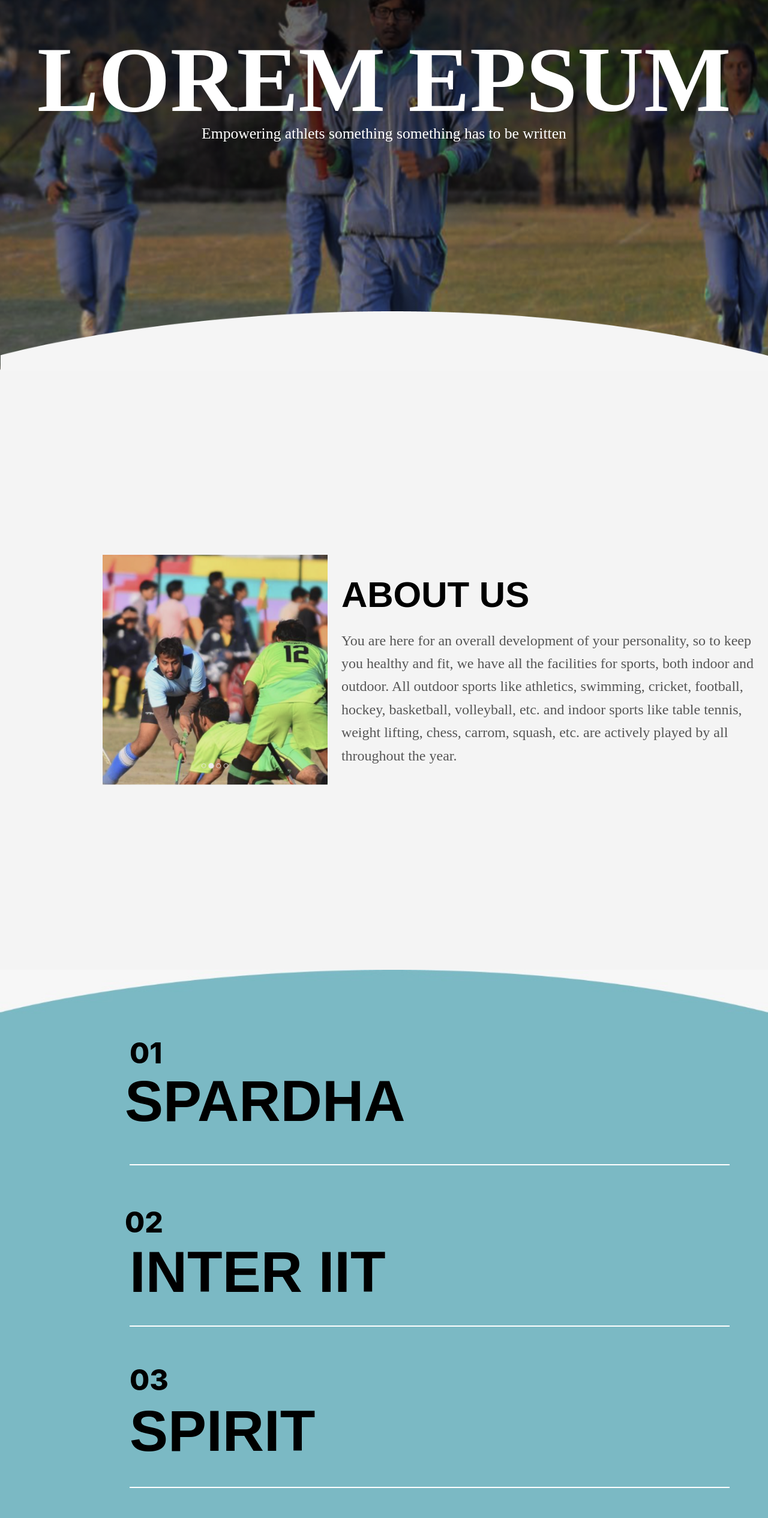
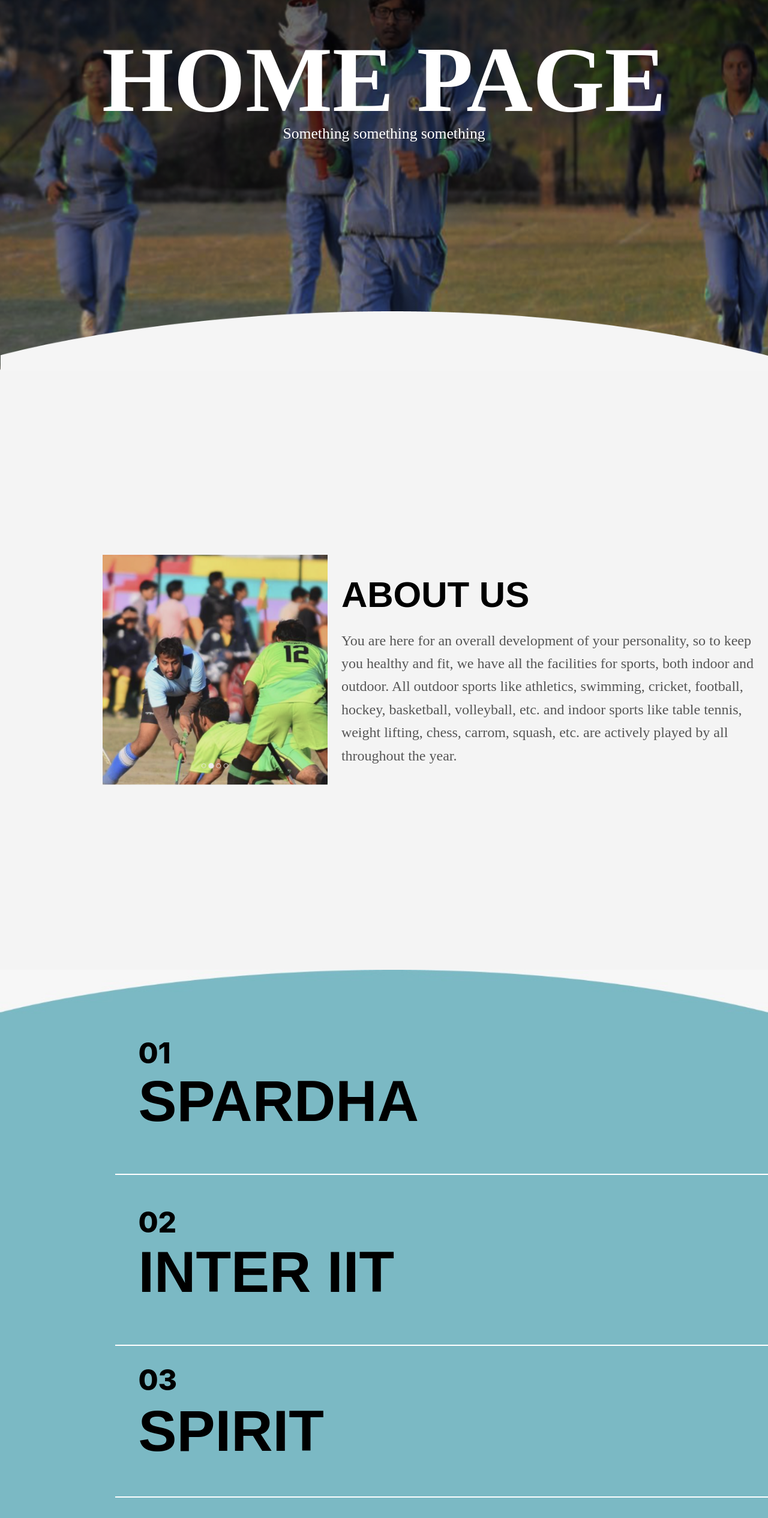
Before and after one commit to swciitg/sports_board_website, a React (Create React App) app: page / in a window 1280 px wide. Shown: the part 233-2764 px from the top of the page at 60% size. Built offline with nearby package versions, Linux system fonts and the light colour scheme; a web font is replaced by a local one.

Commit message:
Added props

```diff
--- a/src/components/Footer.jsx
+++ b/src/components/Footer.jsx
@@ -16,8 +16,9 @@ return(
   <div className="image w-52 h-52"><img id="img" className=" h-52 w-52 " src={img1}alt=""/></div>
   <div className="content flex flex-col flex-wrap items-start justify-start   ">
     <div id="part3" className="details flex flex-col flex-wrap items-start justify-start gap-1  p-1 m-1 ">
-      <div className=" flex flex-col flex-wrap items-start justify-start"  ><div id="heading" className=" heading flex flex-row gap-1"><h1  id="head" className=" text-2xl mt-2 font-extrabold ">STUDENTS</h1> <h1 id="head" className=" text-2xl mt-2 font-extrabold " > GYMKHANA</h1></div>
-         <h1 id="head" className="text-2xl ml-0 font-extrabold ">COUNCIL</h1></div>
+    <div id="heading"><h1 className="text-2xl font-extrabold " id="head"  >STUDENTS GYMKHANA</h1><h1 className=" text-2xl   font-extrabold" id="head" >COUNCIL</h1></div>
+      {/* <div className=" flex flex-row flex-wrap items-start justify-start"  ><div id="heading" className=" heading flex flex-row gap-2 "><h1  id="head" className=" text-2xl mt-2 font-extrabold ">STUDENTS</h1> <h1 id="head" className=" text-2xl mt-2 font-extrabold " > GYMKHANA</h1></div>
+         <h1 id="head" className="text-2xl ml-0 font-extrabold ">COUNCIL</h1></div>  */}
         <p align="left" id="one" className="  text-sm ">New SAC Building IIT Guwahati,<br/> Guwahati, Assam - 781039</p>
         <p align="left" id="two" className="text-sm">+91 -361-258162<br/>sgc@iitg.ac.in</p>
     </div>
--- a/src/components/event.jsx
+++ b/src/components/event.jsx
@@ -16,7 +16,7 @@ return(
            </div>
     <h1 id="font" className="text-8xl absolute left-52">SPARDHA</h1>
      </div>
-     <div className="lines absolute top-36"></div>
+     <div className="lines absolute top-40"></div>
      </div>
      {/* <div className="container">
         <img className="one" src={img1}></img>
@@ -37,7 +37,7 @@ return(
            </div>
     <h1 id="font1" className="text-8xl ">INTER IIT</h1>
     </div>
-    <div className="lines absolute top-44 "></div>
+    <div className="lines absolute top-52 "></div>
     </div>
     {/* <div>
         <img className="two" src={img1}></img>
@@ -57,7 +57,7 @@ return(
            </div>
     <h1 id="font2" className="text-8xl  ">SPIRIT</h1>
     </div>
-    <div className="lines absolute top-52"></div>
+    <div className="lines absolute top-56"></div>
     </div>
     {/* <div>
         <img className="three" src={img1}></img>
@@ -76,7 +76,7 @@ return(
            </div>
     <h1 id="font3" className="text-8xl  ">MANTHAN</h1>
     </div>
-    <div className="lines absolute top-60 "></div>
+    <div className="lines absolute top-64 "></div>
     </div>
     {/* <div>
         <img className="four" src={img1}></img>
--- a/src/components/footer.css
+++ b/src/components/footer.css
@@ -7,8 +7,9 @@
 
 #container
 {
-    background-color: #f5f5f5;
+    background-color: #F5F5F5;
     height:min-content;
+    width: 100%;
 }
 
 .h1{
@@ -113,23 +114,29 @@
         height: 45px;
     }
    }
-   @media screen and (max-width:538px) {
+   @media screen and (max-width:558px) {
        #img{
         width: 120px;
         height: 120px;
+        margin-left: 35px;
        }
+       #small
+       {
+        left: 35px;
+       }
+
        #head
        {
-        font-size: 16px;
+        font-size: 24px;
        }
       #part1
       {
         margin-left: 20px;
       }
-      #part2
+      /* #part2
       {
         margin-right: 500px;
-      }
+      } */
       #imglast
       {
         visibility: hidden;
@@ -145,16 +152,70 @@
         margin-top: -10px;
       }
    }
+   @media screen and (max-width:504px) {
+    #part2
+    {
+        margin-top: 45px;
+        margin-left: -125px;
+    }
+   }
+   @media screen and (max-width:415px) {
+ #container
+ {
+    width: max-content;
+ }
+    #img
+    {
+        width:107.42px;
+        height: 115px;
+        margin-left: 25px;
+
+    }
+    #head
+    {
+        font-size: 20px;
+    }
+    #small
+    {
+     left: 18px;
+    }
+    #part3
+    {
+        left :140px
+    }
+    #part2
+    {
+
+        margin-left: -165px;
+    }
+    #four
+    {
+        margin-left: -30px;
+    }
+   }
 
 
    @media screen and (max-width:390px) {
+
     #img{
        width:107.42px;
        height: 115px;
+       margin-top: 56px;
+       margin-left: 80px;
     }
     #head
     {
         font-size: 25px;
+    }
+    #heading
+    {
+        margin-top: 56px;
+        margin-left: 60px;
+    }
+    #small
+    {
+        margin-top: 30px;
+        margin-left: 60px;
     }
    #img1
    {
@@ -181,6 +242,7 @@
 
    #container
    {
+    width: 100%;
     height: 443px;
    }
    #one
@@ -201,16 +263,74 @@
     {
         position: absolute;
         width: 158px;
-        left: 240px;
-        margin-top: 240px;
+        left: 390px;
+        margin-top: 260px;
     }
    #imglast
    {
     visibility: hidden;
    }
 
+   #one
+   {
+    position: absolute;
+       margin-top: 20px;
+       margin-left:  60px;
    }
-   @media screen and (max-width:320px) {
+   #two
+   {
+    margin-top: 20px;
+    margin-left:  60px;
+   }
+   #last
+   {
+    margin-left: -10px;
+   }
+
+   }
+   @media screen and (max-width:364px) {
+    #one
+    {
+        margin-left:  40px;
+
+    }
+    #two
+    {
+        margin-left: 40px;
+    }
+    #part2
+    {
+        margin-left: -188px;
+    }
+   }
+   @media screen and (max-width:336px) {
+    #img
+    {
+margin-left: 60px;
+    }
+    #heading
+    {
+       margin-left: 35px;
+    }
+    #small
+    {
+        margin-left: 35px;
+    }
+    #one
+    {
+         font-size: 12px;
+    }
+    #two
+    {
+
+        font-size: 12px;
+    }
+    #part2
+    {
+        margin-left: -220px;
+    }
+   }
+   /* @media screen and (max-width:320px) {
     #img1
     {
         width: 40px;
@@ -233,6 +353,16 @@
     {
         margin-left: -65px;
     }
+   } */
+   @media screen and (max-width:365px) {
+
+   #img3
+   {
+    width: 30px;
+    height: 30px;
+   }
+
+
    }
    @media screen and (max-width:296px) {
     #head
--- a/src/components/hover.css
+++ b/src/components/hover.css
@@ -5,6 +5,7 @@
   line-height: 118px;
   line-height: 123%;
   font-style: Semibold ;
+  left: 230.4px;
 }
 #curve
 {
@@ -42,10 +43,10 @@ font-size: 96px;
 
 .lines
 {
-  width: 1000px;
+  width: 1152px;
   height: 45px;
   position: relative;
-  left: 216px;
+  left: 192px;
 }
 
 .lines::after, .lines::before
@@ -179,7 +180,7 @@ animation-name: none;
 #counter  {
   position: absolute;
    top: 115px;
-   left: 216px;
+   left: 230.4px;
   height: 3em;
   overflow: hidden;
 }
@@ -228,6 +229,8 @@ animation-name: none;
 #counter1 {
   height: 3em;
   overflow: hidden;
+  position: absolute;
+  left: 230.4px;
 }
 
 .digit {
@@ -275,7 +278,7 @@ animation-name: none;
   line-height: 118px;
   line-height: 123%;
   font-style: Semibold ;
-  left: 216px;
+  left: 230.4px;
 }
 
 #font2
@@ -286,13 +289,13 @@ animation-name: none;
   line-height: 118px;
   line-height: 123%;
   font-style: Semibold ;
-  left: 216px;
+  left: 230.4px;
 }
 #counter2 {
   height: 3em;
   overflow: hidden;
   position: absolute;
-  left: 216px;
+  left: 230.4px;
   top: 660px;
 }
 
@@ -342,14 +345,14 @@ animation-name: none;
   line-height: 118px;
   line-height: 123%;
   font-style: Semibold ;
-  left: 216px;
+  left: 230.4px;
 }
 
 #counter3 {
   height: 3em;
   overflow: hidden;
   position: absolute;
-  left: 216px;
+  left: 230.4px;
   top: 910px;
 }
 
@@ -562,20 +565,20 @@ animation-name: none;
  @media screen and (max-width:795px) {
   #font
   {
-    font-size: 50px;
+    font-size: 56px;
   }
   #font1
   {
-    font-size: 50px;
+    font-size: 56px;
   }
   #font2
   {
-    font-size: 50px;
+    font-size: 56px;
   }
 
   #font3
   {
-    font-size: 50px;
+    font-size: 56px;
   }
 
 
@@ -634,7 +637,7 @@ animation-name: none;
  }
  }
  @media screen and (max-width:612px) {
-    #font
+    /* #font
     {
       font-size: 40px;
     }
@@ -649,7 +652,7 @@ animation-name: none;
     #font3
     {
       font-size: 40px;
-    }
+    } */
     .lines{
       width: 470px;
     }
@@ -665,7 +668,7 @@ animation-name: none;
   {
     width: 340px;
   }
-  #font
+  /* #font
   {
     font-size: 35px;
   }
@@ -680,7 +683,7 @@ animation-name: none;
   #font3
   {
     font-size: 35px;
-  }
+  } */
 
  }
  @media screen and (max-width:390px) {
@@ -688,6 +691,29 @@ animation-name: none;
   {
     width: 250px;
   }
+  #font
+  {
+    font-size: 56px;
+  }
+  #font1
+  {
+    font-size: 56px;
+  }
+  #font2
+  {
+    font-size: 56px;
+  }
+  #font3
+  {
+    font-size: 56px;
+  }
+
+
+
+
+ }
+ @media  screen and (max-width:320px) {
+
  }
 
 
--- /dev/null
+++ b/src/components/info.js
@@ -0,0 +1,24 @@
+const info = [
+    {
+      name: "Home page",
+      info:
+        "Something something something",
+        email: "jack@nowhere.com"
+    },
+    {
+      name: "Jack Bauer",
+      info:
+        "Something something something",
+
+      email: "jack@nowhere.com"
+    },
+    {
+      name: "Chuck Norris",
+      info:
+      "Something something something",
+
+      email: "gmail@chucknorris.com"
+    }
+  ];
+
+  export default info;
--- a/src/components/navbar.js
+++ b/src/components/navbar.js
@@ -2,7 +2,7 @@
 import React, { useState } from "react";
 import {GiHamburgerMenu} from "react-icons/gi";
 import { NavLink } from "react-router-dom";
-const Navbar = () => {
+const Navbar = (props) => {
   const [open,setOpen] = useState(false);
 
   return (
@@ -30,8 +30,8 @@ const Navbar = () => {
                 <a className="inactive" href="#"> Students Gymkhana Council</a>
                 <a className="inn" href="#">IIT GUWAHATI </a>
               </div>
-           <div className="align">   <h3 className="texting">Lorem Epsum</h3>
-                <h6 className="text">Empowering athlets something something has to be written</h6>
+           <div className="align">   <h3 className="texting">{props.name}</h3>
+                <h6 className="text">{props.info}</h6>
         </div>
           <div className="tomp">
               </div>
--- a/src/pages/homepage.js
+++ b/src/pages/homepage.js
@@ -4,11 +4,15 @@ import Facilities from "../components/facilities";
 import Team_members from "../components/team_members";
 import Footer from "../components/Footer";
 import Event from "../components/event";
+import info from "../components/info"
 
 function pages() {
   return(
     <div className="App">
-      <Navbar />
+      <Navbar
+        name = {info[0].name}
+        info = {info[0].info}
+      />
       <About_us />
       <Event></Event>
       <Facilities />
```
